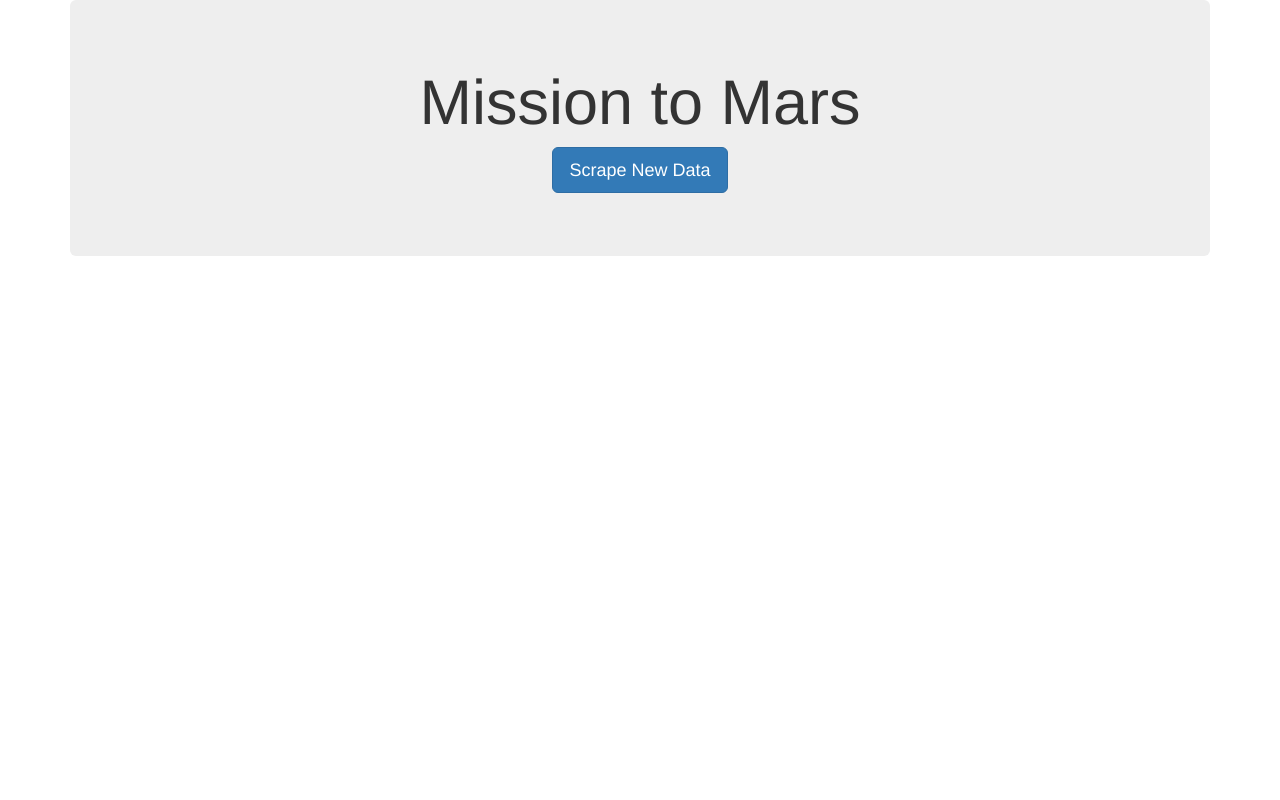
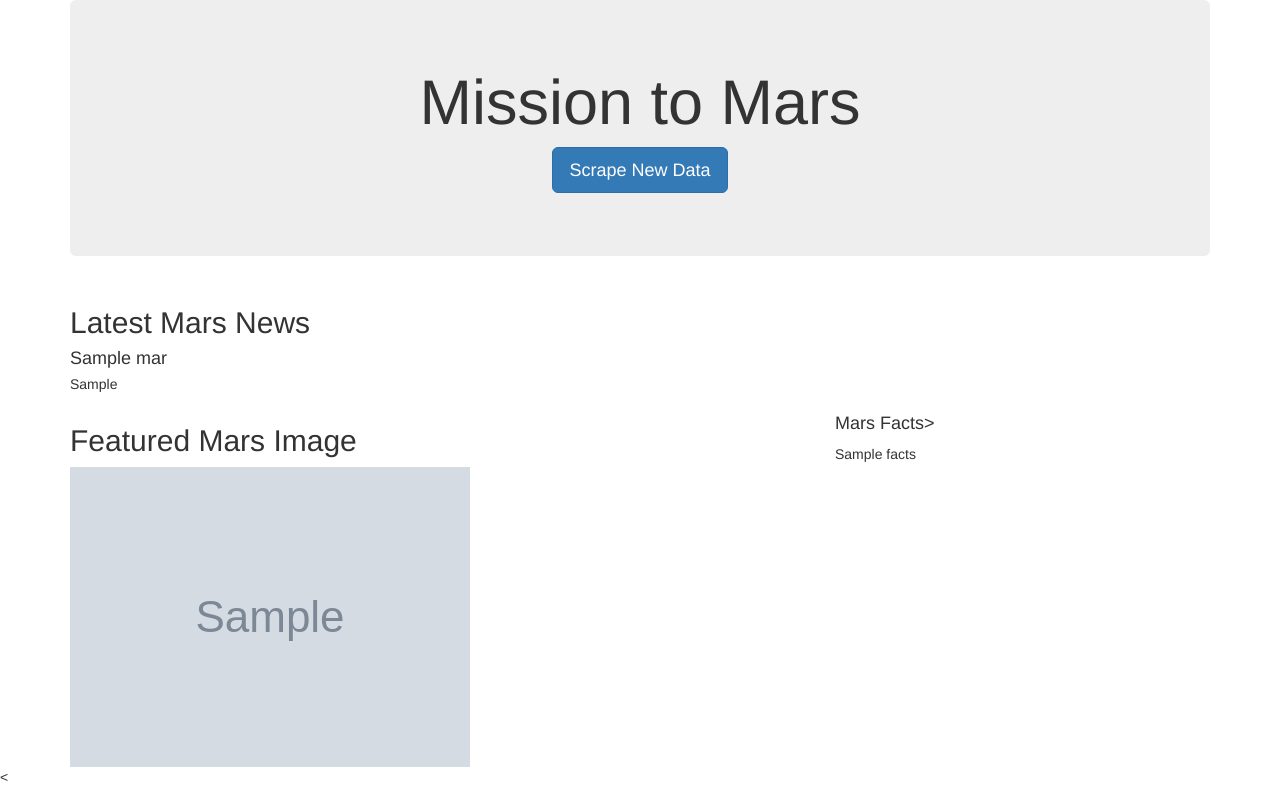
Before and after one commit to shaileeM/Mission-to-Mars, a Flask app: page / in a window 1280 px wide. Run offline with Flask 2, Linux system fonts and the light colour scheme; grey boxes marked "Sample" are stand-in pictures; a database or web service that is not in the repository returns one stand-in record (values such as "Sample title"); parts of the project's set-up code (start-up, migrations or seed data) failed here and were passed over; some libraries are stand-ins or nearby versions.

Commit message:
almost there

```diff
--- a/app.py
+++ b/app.py
@@ -20,11 +20,12 @@ def index():
 #new webpage which will display the scrapped data on the click of a button
 @app.route("/scrape")
 def scrape():
-   mars = mongo.db.mars
-   mars_data = scraping.scrape_all()
-   mars.update({}, mars_data, upsert=True)
+   mars = mongo.db.mars  #variable that points to our db
+   mars_data = scraping.scrape_all()  #variable to hold newly scraped data
+   mars.update({}, mars_data, upsert=True)  #update db using new data
    return redirect('/', code=302)
 
 #tell flask application to run
 if __name__ == "__main__":
+   app.debug = True
    app.run()
--- a/templates/index.html
+++ b/templates/index.html
@@ -16,6 +16,39 @@
             <h1>Mission to Mars</h1>
             <p><a class="btn btn-primary btn-lg" href="/scrape" role="button">Scrape New Data</a></p>
         </div>
-     </div>
+        <!--Mars News-->
+        <div class="row" id="mars-news">
+            <div class="col-md-12">
+                <div class="media">
+                    <div class="media-body">
+                    <h2>Latest Mars News</h2>
+                    <h4 class="media-heading">{{mars.news_title}}</h4>
+                    <p>{{mars.news_paragraph}}</p>
+                    </div>
+                </div>
+            </div>
+        </div>
+
+        <!-- Featured Image -->
+        <div class="row" id="mars-featured-image">
+            <div class="col-md-8">
+                <h2>Featured Mars Image</h2>
+                <img src="{{ mars.featured_image }}" class="img-responsive"alt="Responsive image">
+            </div>
+            <!-- Mars Facts -->
+            <div class="col-md-4">
+                <div class="row" id="mars-facts">
+                    <h4>Mars Facts></h4>
+                    {{mars.facts | safe}}
+                </div>
+            </div>
+        </div>
+
+
+    </div>
  </body>
  </html>
+
+
+
+<
```
Also changed, not shown: scraping.py (+7 -15 lines).
